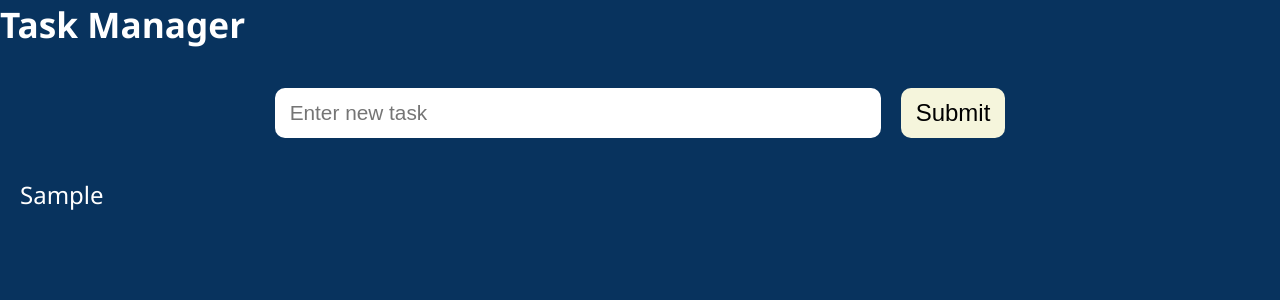
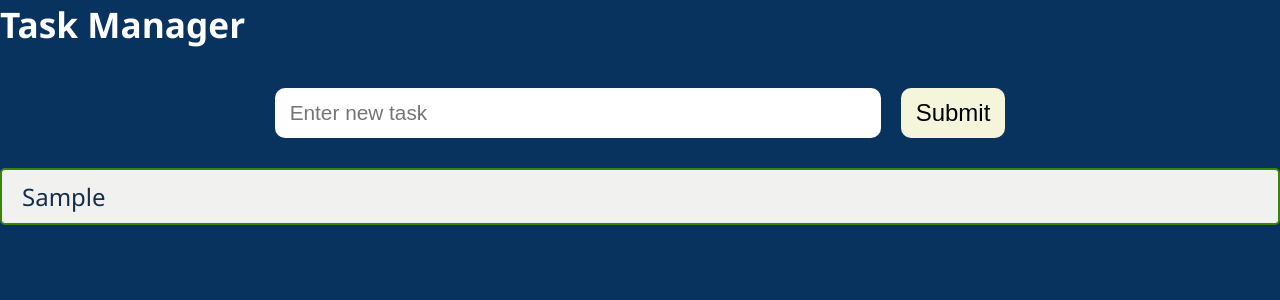
Before and after one commit to Valeriusdev/react-task-manager-app, a React (Vite) app: page / in a window 1280 px wide. Both pictures are taken after typing "Sample" into the empty fields and a click on the button "Submit". Shown: the top 300 px of the page. Built offline with nearby package versions, Linux system fonts and the light colour scheme.

Commit message:
update Task styling

```diff
--- a/src/components/Tasks/Task.module.css
+++ b/src/components/Tasks/Task.module.css
@@ -5,4 +5,7 @@
     margin: 15px 0;
     font-size: 1.5rem;
     border-radius: 5px;
+    border: 2px solid #39850a;
+    color: #142f4a;
+    background-color: #f1f2f0;
 }
```
